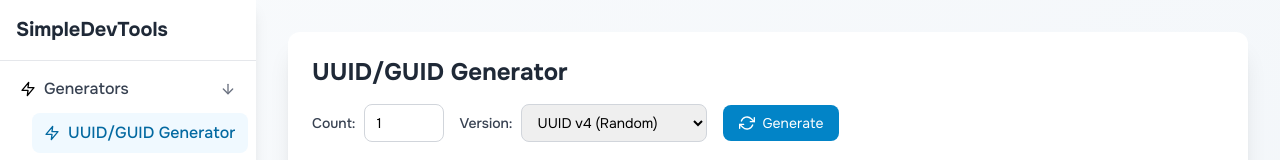
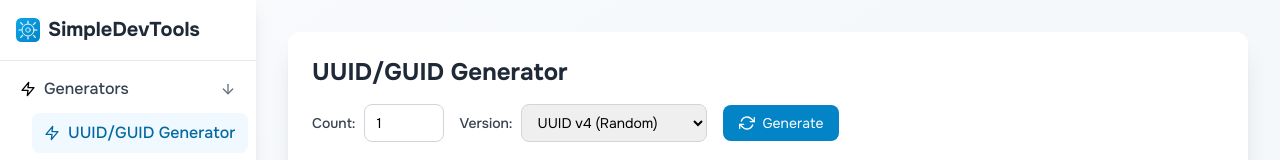
Before and after one commit to demshindev/simple-dev-tools, a React (Vite) app: page / in a window 1280 px wide. Shown: the top 160 px of the page. Built offline with nearby package versions, Linux system fonts and the light colour scheme.

Commit message:
add logo

```diff
--- a/src/App.tsx
+++ b/src/App.tsx
@@ -194,9 +194,14 @@
             <div>
               <button
                 onClick={handleHomeClick}
-                className="text-lg md:text-xl font-bold text-gray-800 hover:text-primary-600 transition cursor-pointer text-left"
+                className="flex items-center gap-2 text-lg md:text-xl font-bold text-gray-800 hover:text-primary-600 transition-colors duration-300 ease-in-out cursor-pointer text-left"
                 aria-label="Go to homepage"
               >
+                <img
+                  src="/favicon.svg"
+                  alt="Logo"
+                  className="w-5 h-5 md:w-6 md:h-6 flex-shrink-0"
+                />
                 {APP_NAME}
               </button>
             </div>
@@ -268,9 +273,14 @@
             </button>
             <button
               onClick={handleHomeClick}
-              className="text-lg font-bold text-gray-800 hover:text-primary-600 transition cursor-pointer"
+              className="flex items-center gap-2 text-lg font-bold text-gray-800 hover:text-primary-600 transition-colors duration-300 ease-in-out cursor-pointer"
               aria-label="Go to homepage"
             >
+              <img
+                src="/favicon.svg"
+                alt="Logo"
+                className="w-5 h-5 flex-shrink-0"
+              />
               {APP_NAME}
             </button>
             <div className="w-10" />
```
